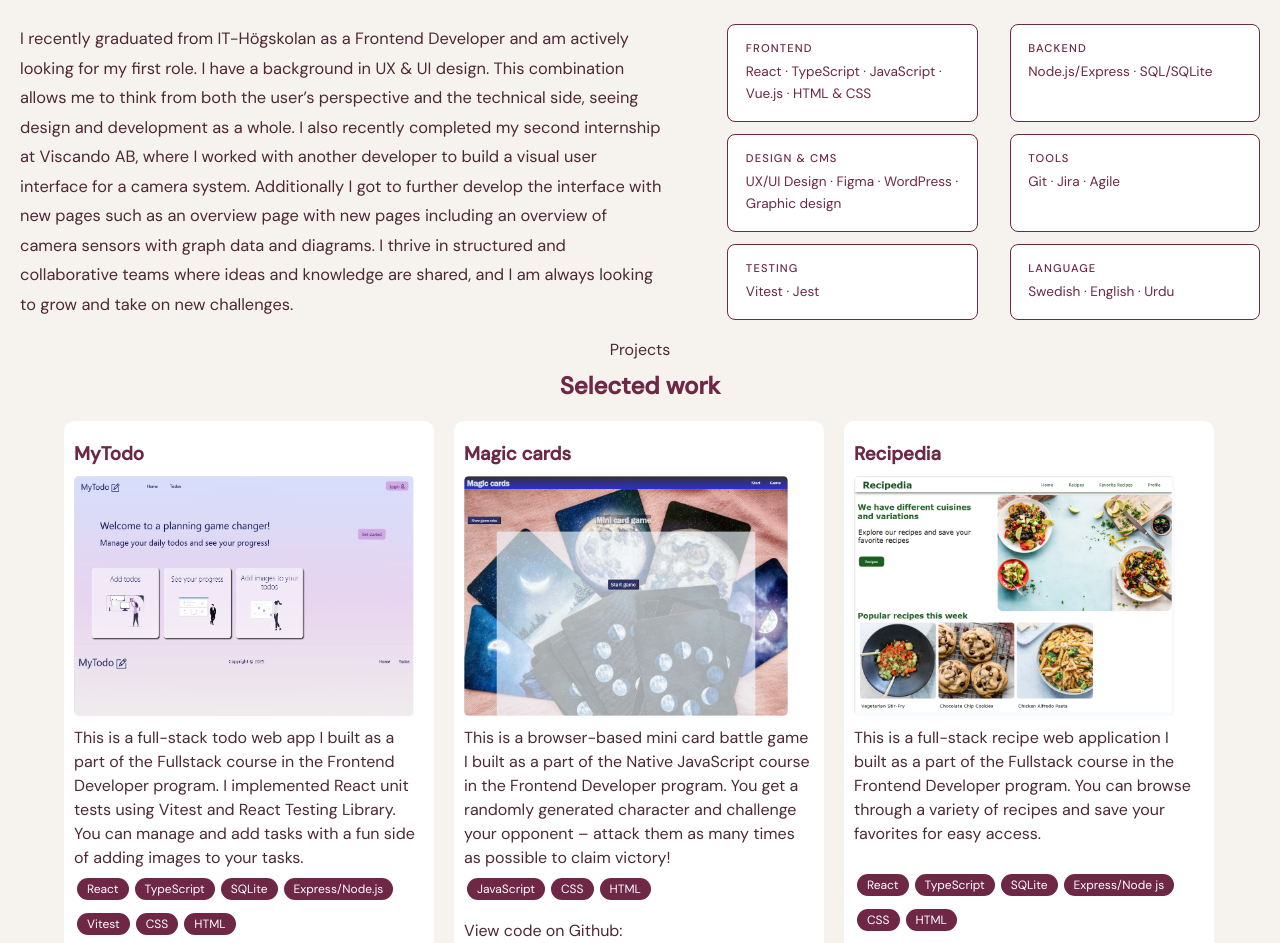
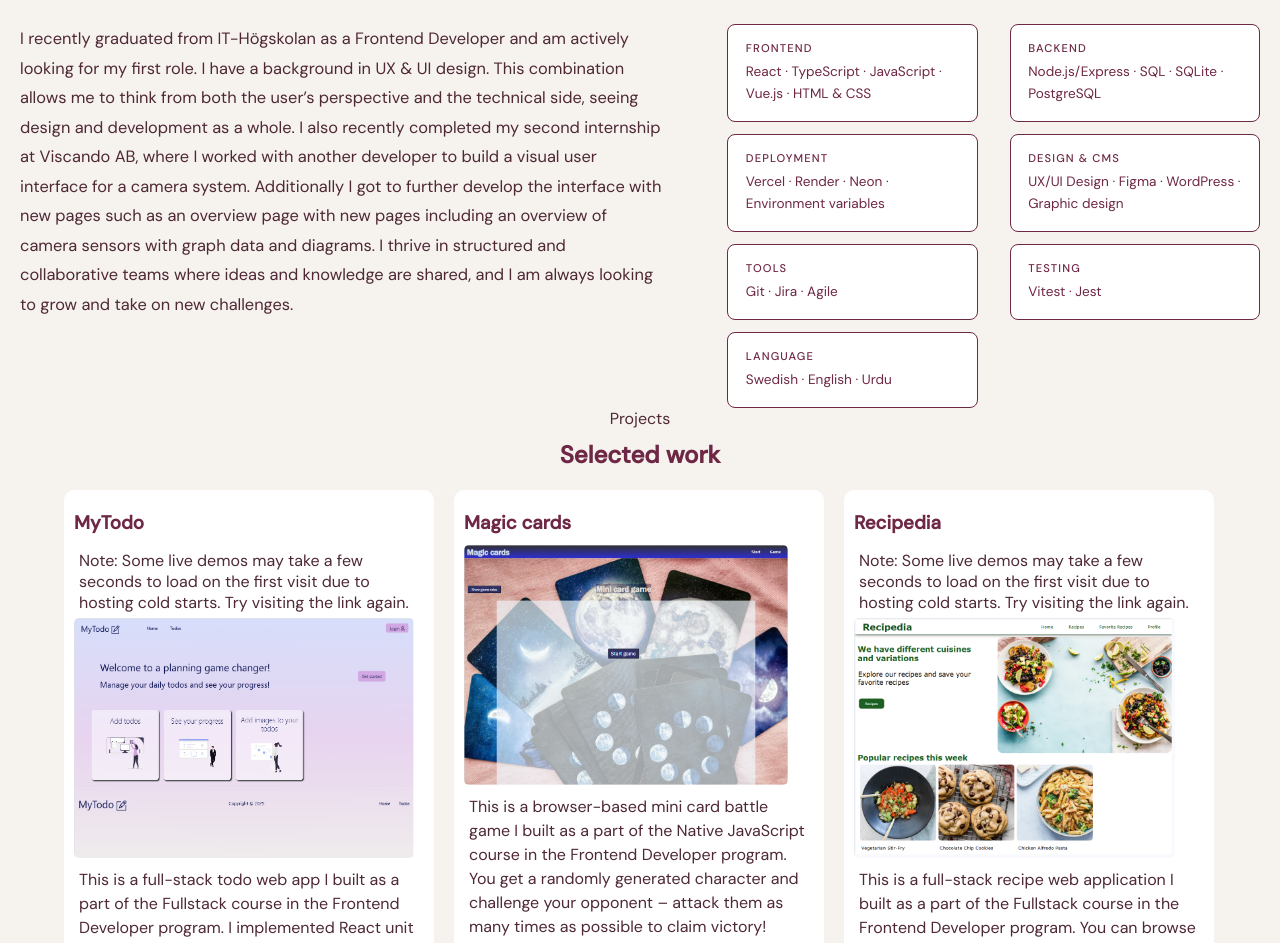
Before and after one commit to maryam891/Portfolio, a React (Vite) app: page / in a window 1280 px wide. Shown: the part 840-1783 px from the top of the page. Built offline with nearby package versions, Linux system fonts and the light colour scheme.

Commit message:
updated some project cards with note section and updated with new skill in backend skills card

```diff
--- a/src/components/About.tsx
+++ b/src/components/About.tsx
@@ -4,7 +4,8 @@ import '../css/About.css'
 const skills = [
   { label: 'Frontend', items: 'React · TypeScript · JavaScript · Vue.js · HTML & CSS' },
 
-  { label: 'Backend', items: 'Node.js/Express · SQL/SQLite' },
+  { label: 'Backend', items: 'Node.js/Express · SQL · SQLite · PostgreSQL', },
+  { label: 'Deployment', items: 'Vercel · Render · Neon · Environment variables' },
 
   { label: 'Design & CMS', items: 'UX/UI Design · Figma · WordPress · Graphic design' },
 
--- a/src/components/Projects.tsx
+++ b/src/components/Projects.tsx
@@ -11,6 +11,8 @@ export default function Projects() {
         {projects.map((project) => (
           <div key={project.id} className={"project-card"}>
             <h3>{project.title}</h3>
+            {project.note ?
+              <p>Note: {project.note}</p> : ""}
             <img src={project.img}></img>
             <p className='project-description'>{project.description}</p>
             {project.tags.map((tag, i) => (
--- a/src/css/Projects.css
+++ b/src/css/Projects.css
@@ -12,6 +12,10 @@
 
 .project-container h2 {
   color: rgb(110, 39, 68);
+}
+
+.project-card p {
+  padding: 5px;
 }
 
 .project-text {
--- a/src/data.ts
+++ b/src/data.ts
@@ -12,18 +12,20 @@ export interface Project {
   githubUrl: string;
   liveUrl?: string;
   img: any;
+  note: string;
 }
 
 export const projects: Project[] = [
   {
     id: 1,
     title: "MyTodo",
+    note: "Some live demos may take a few seconds to load on the first visit due to hosting cold starts. Try visiting the link again.",
     description:
       "This is a full-stack todo web app I built as a part of the Fullstack course in the Frontend Developer program. I implemented React unit tests using Vitest and React Testing Library. You can manage and add tasks with a fun side of adding images to your tasks.",
     tags: [
       "React",
       "TypeScript",
-      "SQLite",
+      "PostgreSQL",
       "Express/Node.js",
       "Vitest",
       "CSS",
@@ -36,6 +38,7 @@ export const projects: Project[] = [
   {
     id: 2,
     title: "Magic cards",
+    note: "",
     description:
       "This is a browser-based mini card battle game I built as a part of the Native JavaScript course in the Frontend Developer program. You get a randomly generated  character and challenge your opponent – attack them as many times as possible to claim victory!",
     tags: ["JavaScript", "CSS", "HTML"],
@@ -46,9 +49,17 @@ export const projects: Project[] = [
   {
     id: 3,
     title: "Recipedia",
+    note: "Some live demos may take a few seconds to load on the first visit due to hosting cold starts. Try visiting the link again.",
     description:
       "This is a full-stack recipe web application I built as a part of the Fullstack course in the Frontend Developer program. You can browse through a variety of recipes and save your favorites for easy access.",
-    tags: ["React", "TypeScript", "SQLite", "Express/Node js", "CSS", "HTML"],
+    tags: [
+      "React",
+      "TypeScript",
+      "PostgreSQL",
+      "Express/Node js",
+      "CSS",
+      "HTML",
+    ],
     githubUrl: "https://github.com/maryam891/Recipedia-webpage",
     liveUrl: "https://recipedia-webpage.vercel.app/",
     img: recipeImg,
@@ -56,6 +67,7 @@ export const projects: Project[] = [
   {
     id: 4,
     title: "Otuslister",
+    note: "",
     description:
       "A project from my first internship at Viscando AB, where I was responsible for frontend development and some backend work, including API calls with Node.js. The tool visualized VPN/locally connected systems. I also implemented unit tests with Vitest for the frontend and Jest for the backend.",
     githubUrl: "",
@@ -66,6 +78,7 @@ export const projects: Project[] = [
   {
     id: 5,
     title: "Flow configuration",
+    note: "",
     description:
       "I recently completed my second internship at Viscando AB, where I was responsible for frontend development of a user interface for a camera system. I Worked with libraries such as React Flow for node-based visualizations and JSON Forms for dynamic form rendering. The UI visualizes camera configurations, built with React, TypeScript and Node.js.",
     githubUrl: "",
@@ -84,6 +97,7 @@ export const projects: Project[] = [
   {
     id: 6,
     title: "User interface for camera based sensor",
+    note: "",
     description:
       "For my thesis work at Viscando, I further developed an exsisting user interface which I worked on my second internship. It was developed with new pages including an Overviw page with graph data and diagrams, and session-based login. The main requirements were met and the interface became more complete and functional.",
     githubUrl: "",
```
